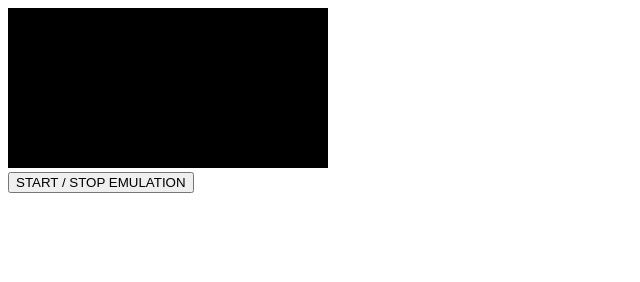
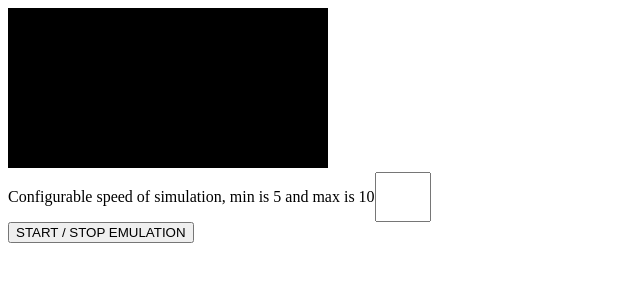
Before and after one commit to darekg11/CHIP-8, a website built with webpack: page src/index.html in a window 1280 px wide. Shown: the whole page, without its empty margins (0-640 px from the left). Built offline with nearby package versions, Linux system fonts and the light colour scheme.

Commit message:
Add CSS loader for webpack

```diff
--- a/package.json
+++ b/package.json
@@ -23,12 +23,14 @@
     "babel-loader": "^8.0.0-beta.3",
     "babel-plugin-transform-async-to-generator": "^6.24.1",
     "babel-plugin-transform-es2015-arrow-functions": "^6.22.0",
+    "css-loader": "1.0.0",
     "eslint": "^4.19.1",
     "eslint-config-airbnb-base": "^12.1.0",
     "eslint-loader": "^2.0.0",
     "eslint-plugin-import": "^2.12.0",
     "html-loader": "^0.5.5",
     "html-webpack-plugin": "^3.2.0",
+    "style-loader": "0.23.1",
     "webpack": "^4.10.2",
     "webpack-cli": "^2.1.4",
     "webpack-dev-server": "^3.1.4"
--- /dev/null
+++ b/src/index.css
@@ -0,0 +1,3 @@
+.input-box {
+  display: flex;
+}
--- a/src/index.html
+++ b/src/index.html
@@ -4,15 +4,17 @@
 <head>
   <meta charset="UTF-8">
   <title>Chip-8 Emulator</title>
-</head>
-
-<body>
+  <link type="stylesheet" </head> <body>
   <canvas id="chip8-canvas"></canvas>
+  <div class="input-box">
+    <p>Configurable speed of simulation, min is 5 and max is 10</p>
+    <input id="screen-ratio-size" type="number" min="5" max="10" />
+  </div>
   <div>
     <button id="btn-start-stop-emulation">
       START / STOP EMULATION
     </button>
   </div>
-</body>
+  </body>
 
 </html>
--- a/src/index.js
+++ b/src/index.js
@@ -1,3 +1,5 @@
+import './index.css';
+
 import CPU from './emulator/cpu';
 import Memory from './emulator/memory';
 import Graphics from './emulator/graphics';
--- a/webpack.config.js
+++ b/webpack.config.js
@@ -23,6 +23,10 @@ module.exports = {
           },
         ],
       },
+      {
+        test: /\.css$/,
+        use: ['style-loader', 'css-loader'],
+      },
     ],
   },
   plugins: [
```
Also changed, not shown: 1 other file.
